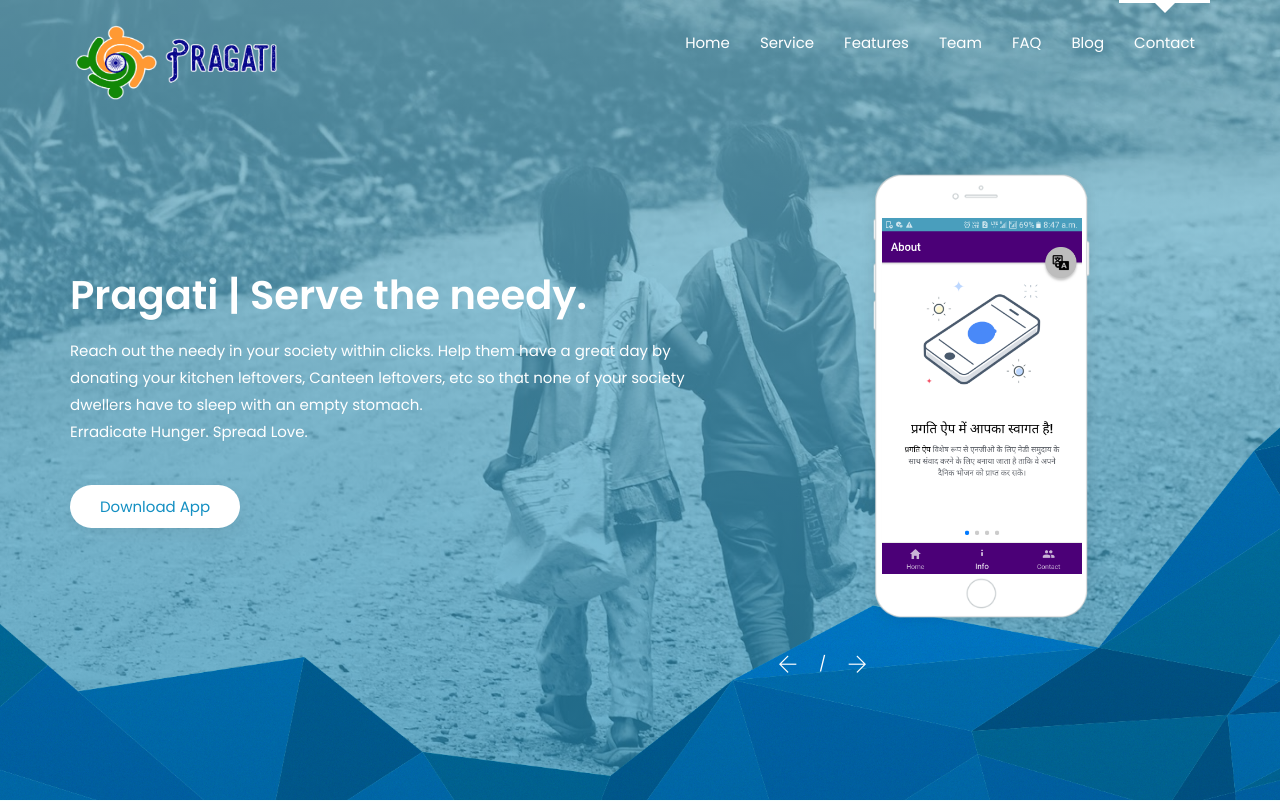
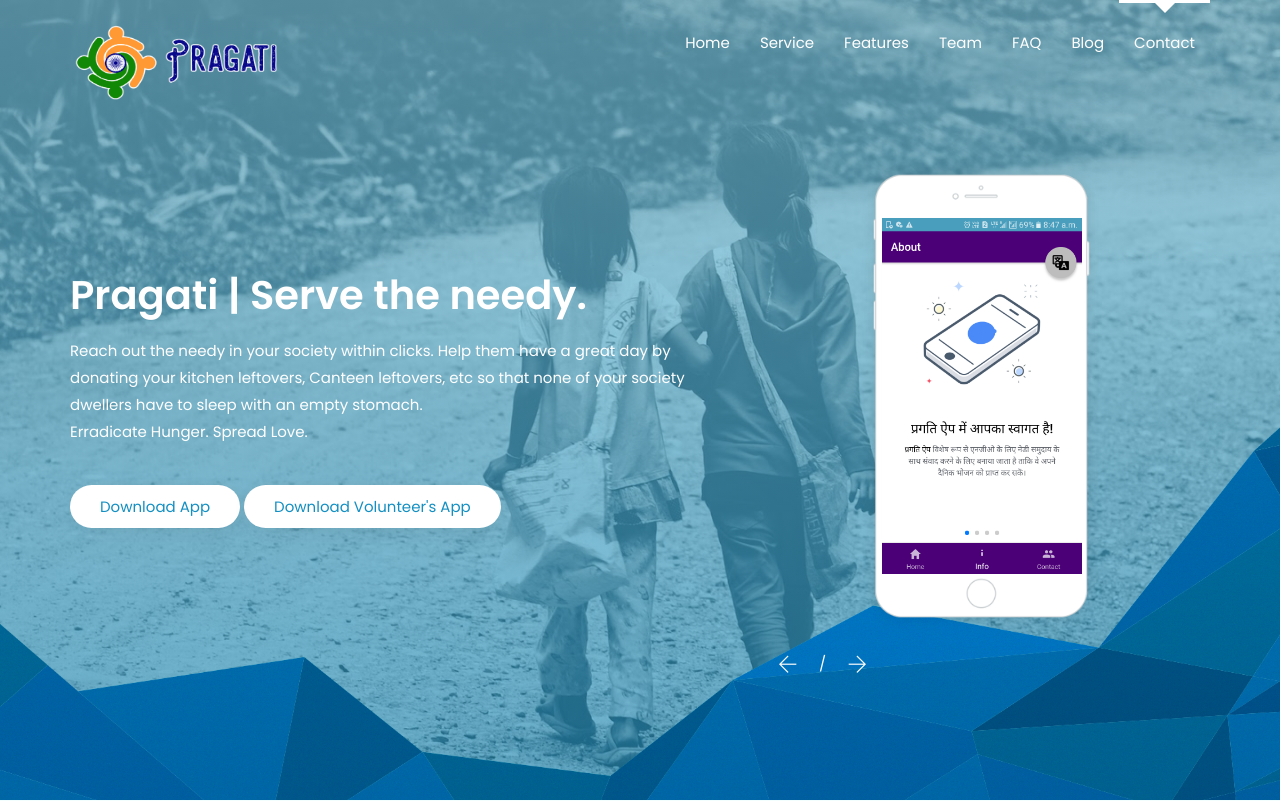
Before and after one commit to InnovationBugs/Pragati-resources, a Django app: page /app_download/ in a window 1280 px wide. Shown: the top 801 px of the page. Run offline with Django 3.2, Linux system fonts and the light colour scheme; some libraries are stand-ins or nearby versions.

Commit message:
Update resources

```diff
--- a/pragati/templates/webpages/landing.html
+++ b/pragati/templates/webpages/landing.html
@@ -80,6 +80,7 @@
                     <p>Reach out the needy in your society within clicks. Help them have a great day by donating your kitchen leftovers, Canteen leftovers, etc so that
                     none of your society dwellers have to sleep with an empty stomach.<br /> Erradicate Hunger. Spread Love.</p>
                     <a href="{% static 'app/Pragati.apk' %}" class="button white">Download App</a>
+                    <a href="{% static 'app/Pragati-volunteer.apk' %}" class="button white">Download Volunteer's App</a>
                 </div>
                 <div class="hidden-xs hidden-sm col-md-5 text-right">
                     <div class="screen-box screen-slider">
```
Also changed, not shown: pragati/static/images/1127.jpg (deleted), pragati/static/images/2142.png (deleted), pragati/static/images/3345.png (deleted), pragati/static/images/3568.png (deleted), pragati/static/images/4277.jpg (deleted), pragati/static/images/4426.jpg (deleted), pragati/static/images/6721.jpeg (deleted), pragati/static/images/apple-phone.png (deleted), pragati/static/images/mobile.png (deleted), pragati/static/images/rocket.png (deleted), pragati/static/images/splash1.png (deleted), 1 other file.
